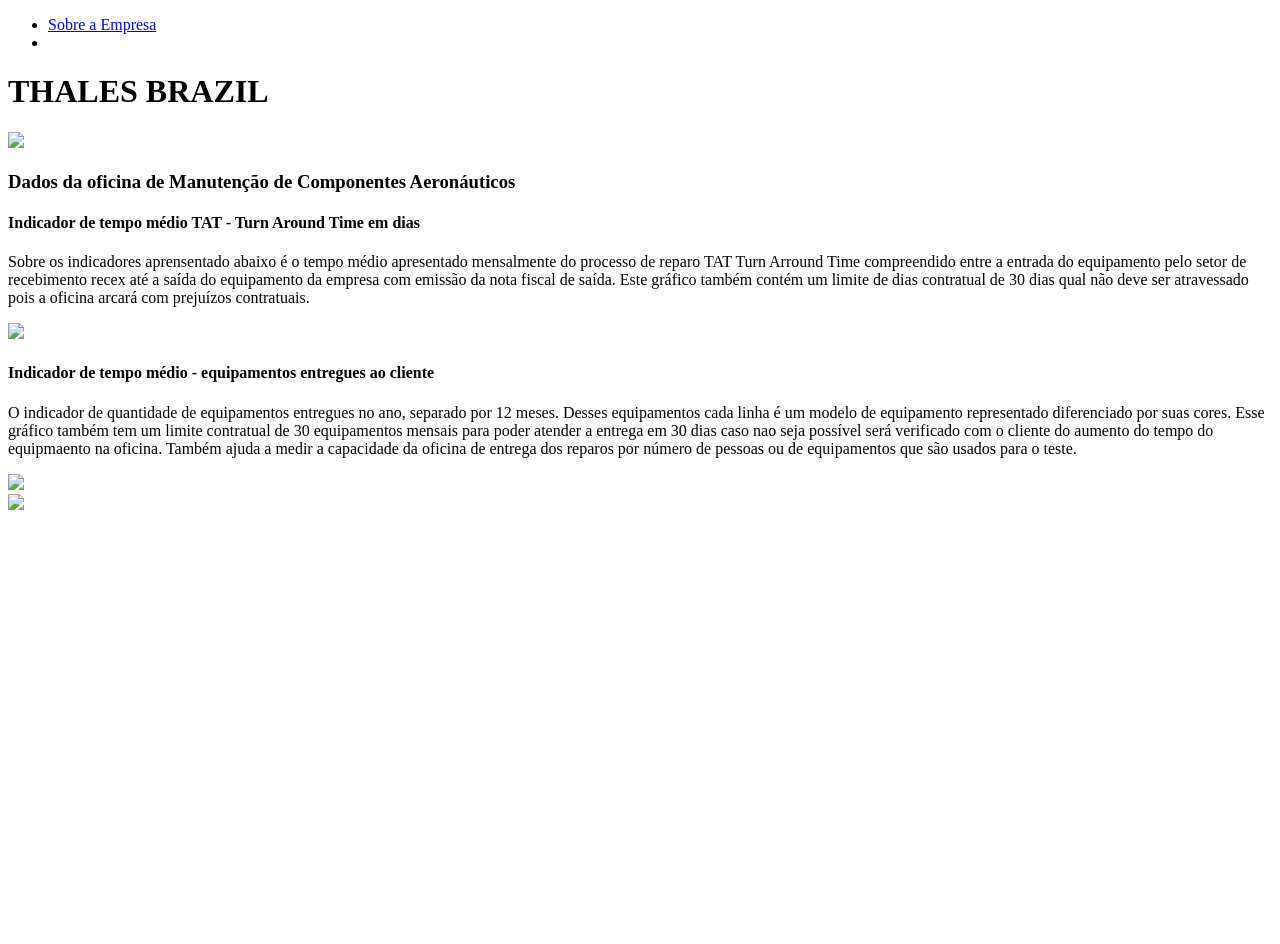
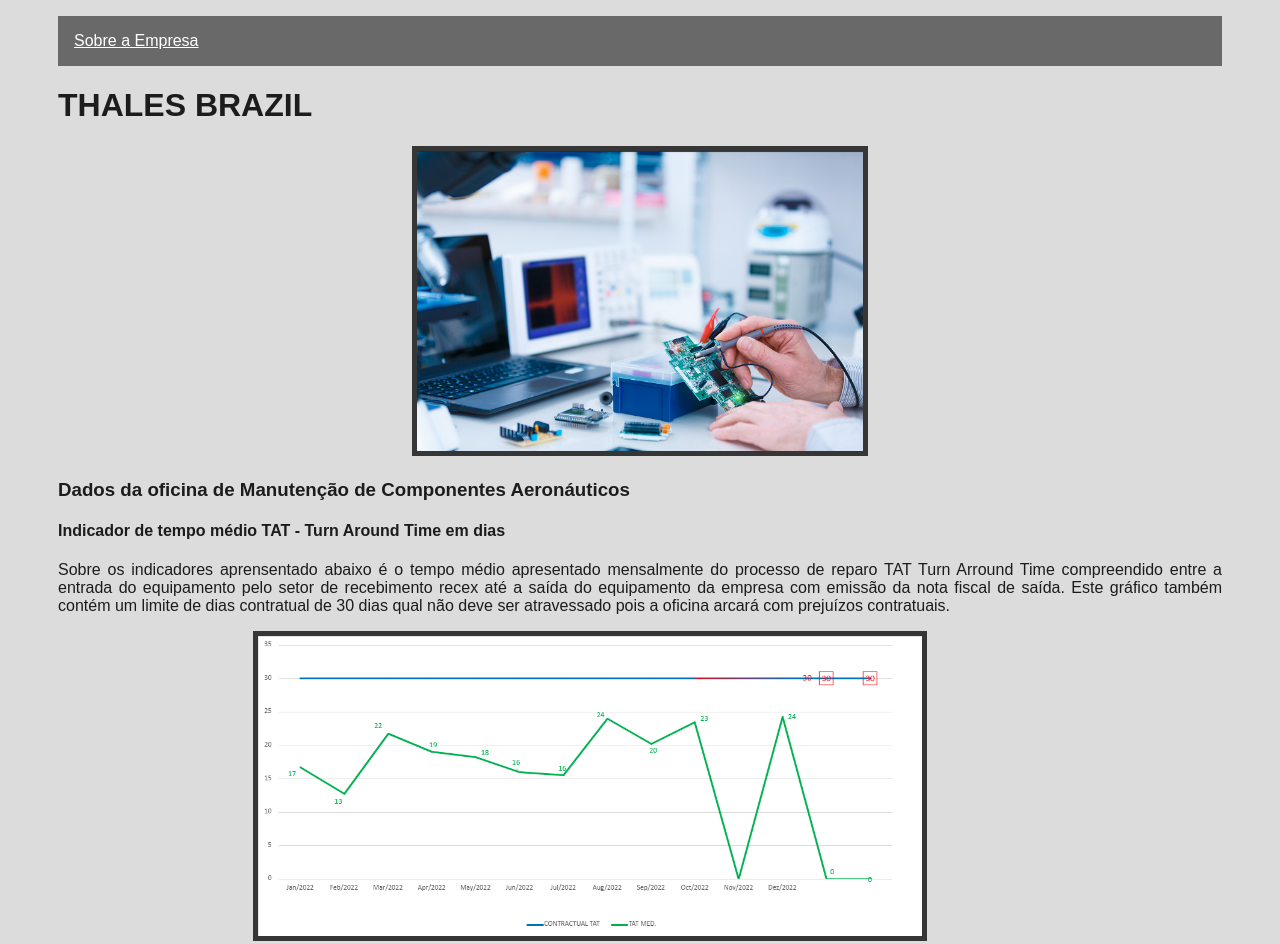
Before and after one commit to cristianerib/Proj_UNIVESP, a plain HTML site: page index.html in a window 1280 px wide. Shown: the top 944 px of the page. Before the commit the page ends 800 px from the top, so only its background shows below. Drawn offline with Linux system fonts and the light colour scheme.

Commit message:
Add files via upload

```diff
--- /dev/null
+++ b/index.css
@@ -0,0 +1,62 @@
+body {
+    color: #1C1C1C;
+    background-color: #DCDCDC;
+    font-family: Arial, Helvetica, sans-serif;
+}
+ul {
+    display: flex;
+    justify-content: space-between;
+    list-style-type: none;
+    align-items: center;
+    padding: 16px;
+}
+a {
+    color: white;
+    text-decoration: nome;
+}
+header img {
+
+    height: 300px;
+    border-radius: 50;
+    border: 5px solid #363636;
+}
+.center {
+    text-align: center;
+}
+footer img {
+    width: 40px;
+    height: 40px;
+}
+footer {
+    display: flex;
+    justify-content: center;
+}
+footer a {
+    margin: 20px;
+    text-align: center;
+}
+footer p {
+    margin: 10px;
+}
+.conteiner {
+    padding: 0px 50px;
+}
+nav a:hover {
+    color: #0000FF;
+}
+.title {
+    background-color: #696969;
+}
+section img {
+    height: 300px;
+    margin-right: 100px;
+    border-radius: 30;
+    border: 5px solid #363636;
+
+}
+section p {
+   text-align: justify;
+}
+.entrega {
+    text-align: center;
+}
--- a/index.html
+++ b/index.html
@@ -57,7 +57,7 @@
         </main>
 
         <footer>
-            <a>
+            <a href="https://github.com/cristianerib/Proj_UNIVESP" target="_blank" rel="noopener noreferrer">
                 <img src="github-logo.png"></img>
             </a>
 
```
Also changed, not shown: index_Emp.html (added, +58 -0 lines), TAT.png (added), entreg.png (added), github-logo.png (added), thalesbrasil.png (added).
